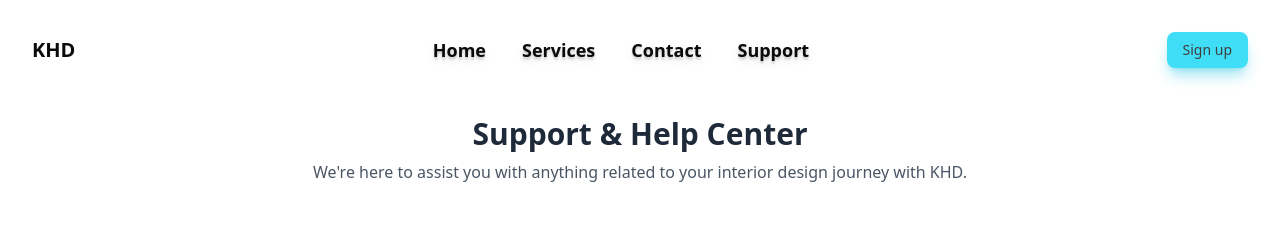
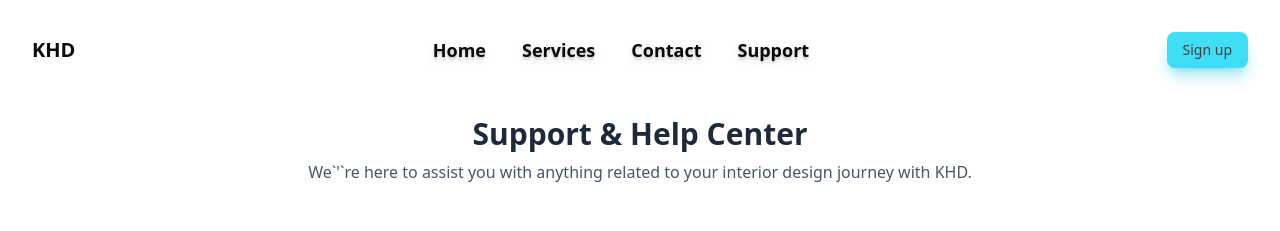
Before and after one commit to Rajendra-65/kdh-interior-design, a Next.js app: page /support in a window 1280 px wide. Shown: the top 231 px of the page. Built offline with nearby package versions, Linux system fonts and the light colour scheme.

Commit message:
Correction after running lint

```diff
--- a/src/app/(support)/support/page.tsx
+++ b/src/app/(support)/support/page.tsx
@@ -6,7 +6,7 @@ const Support = () => {
             <div className="text-center">
                 <h1 className="text-3xl font-bold text-gray-800">Support & Help Center</h1>
                 <p className="mt-2 text-gray-600">
-                    We're here to assist you with anything related to your interior design journey with KHD.
+                    We`&apos;`re here to assist you with anything related to your interior design journey with KHD.
                 </p>
             </div>
 
--- a/src/app/layout.tsx
+++ b/src/app/layout.tsx
@@ -31,7 +31,7 @@ export default function RootLayout({
       >
         <Navbar />
           {children}
-        <Footer cn="!pl-0"/>
+        <Footer cn="!pl-0" />
       </body>
     </html>
   );
```
